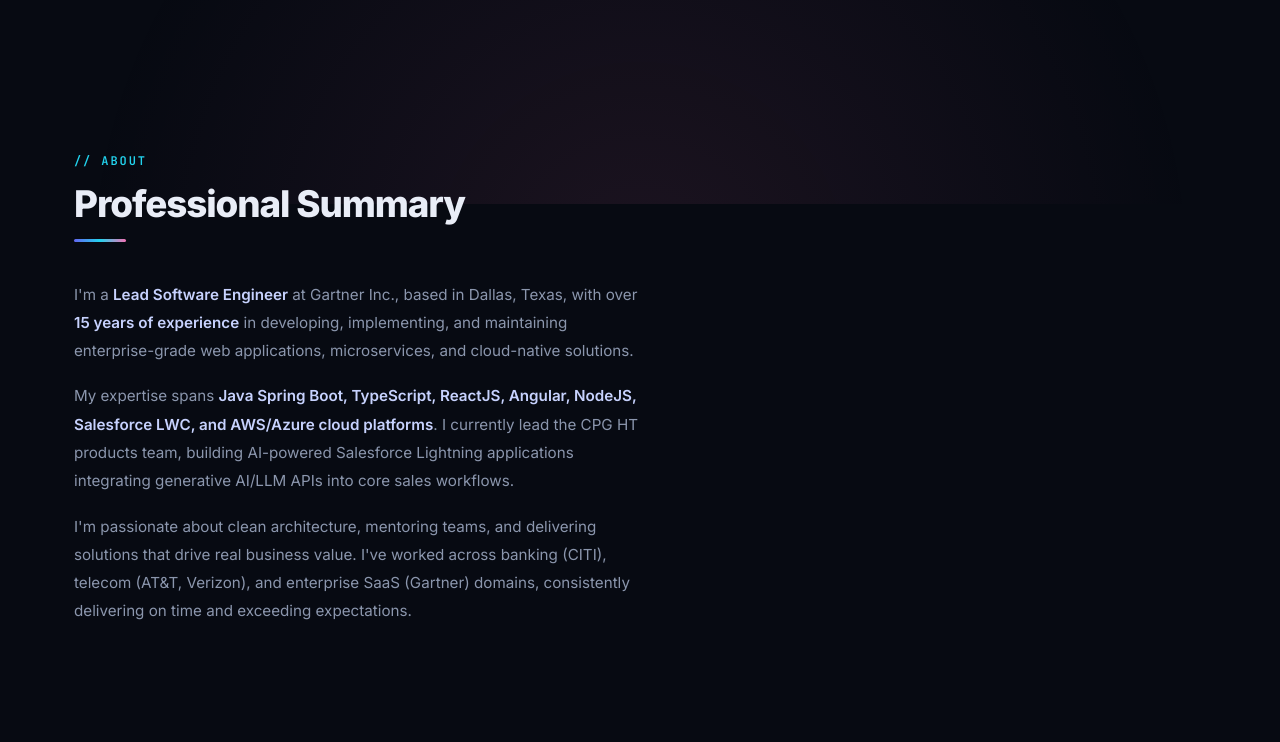
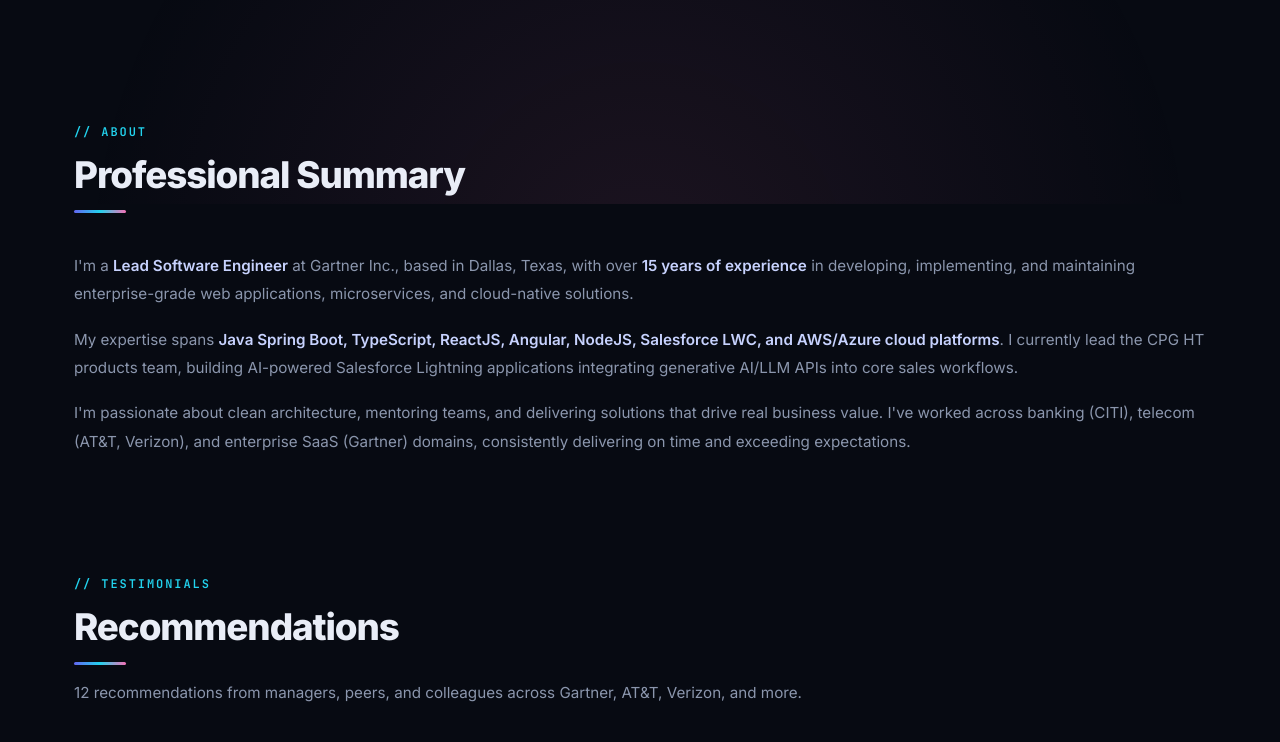
Before and after one commit to chetan-thakur-fullstack-developer/resume, a plain HTML site: page index.html in a window 1280 px wide. Shown: the part 596-1338 px from the top of the page. Drawn offline with Linux system fonts and the light colour scheme.

Commit message:
Update index.html

```diff
--- a/index.html
+++ b/index.html
@@ -362,7 +362,7 @@ code,.mono{font-family:'JetBrains Mono',monospace;}
    6. SECTIONS
    ============================================================ */
 .section{
-  padding:clamp(3rem,6vw,5rem) 0;
+  padding:clamp(3rem,6vw,2rem) 0;
   position:relative;
 }
 .section-head{
@@ -415,7 +415,7 @@ code,.mono{font-family:'JetBrains Mono',monospace;}
    7. ABOUT
    ============================================================ */
 .about-grid{
-  display:grid;
+  display:flex;
   grid-template-columns:1.05fr .95fr;
   gap:3rem;
   align-items:start;
```
